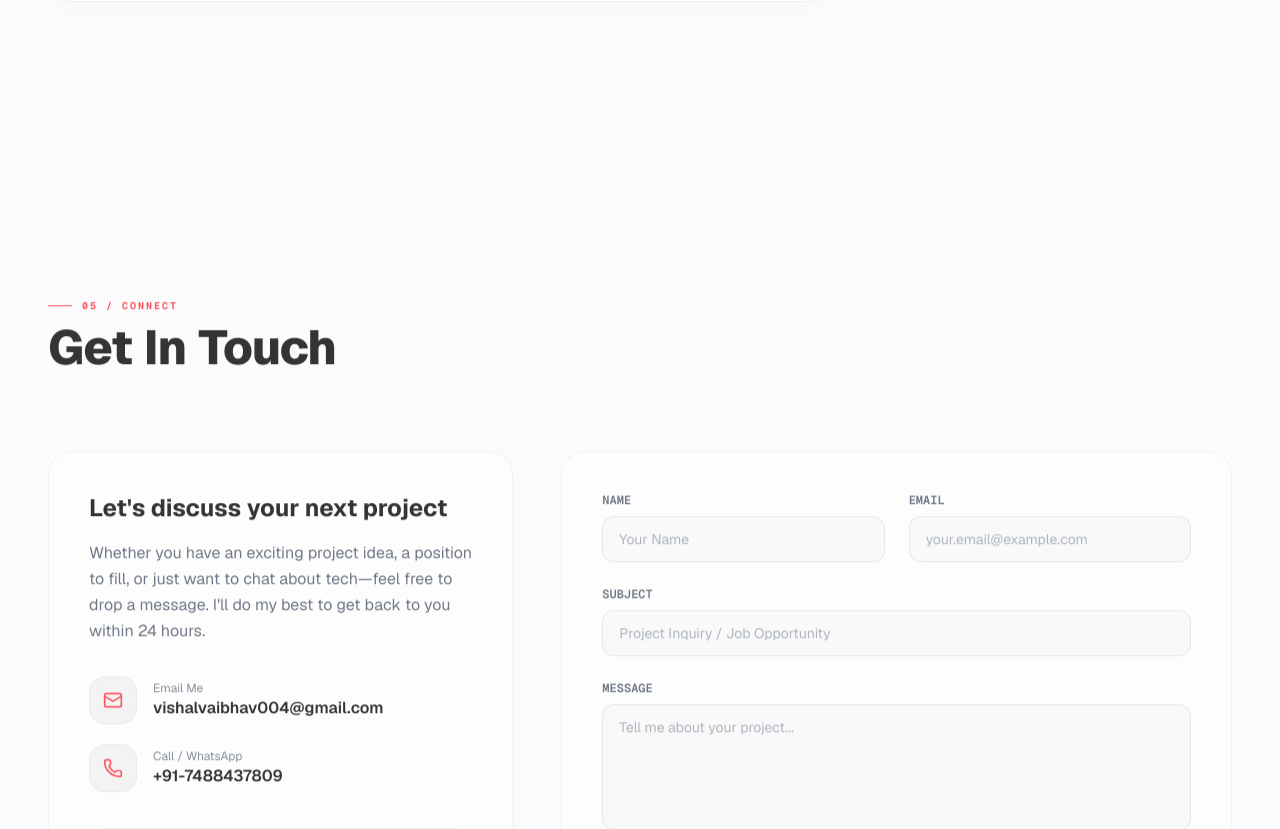
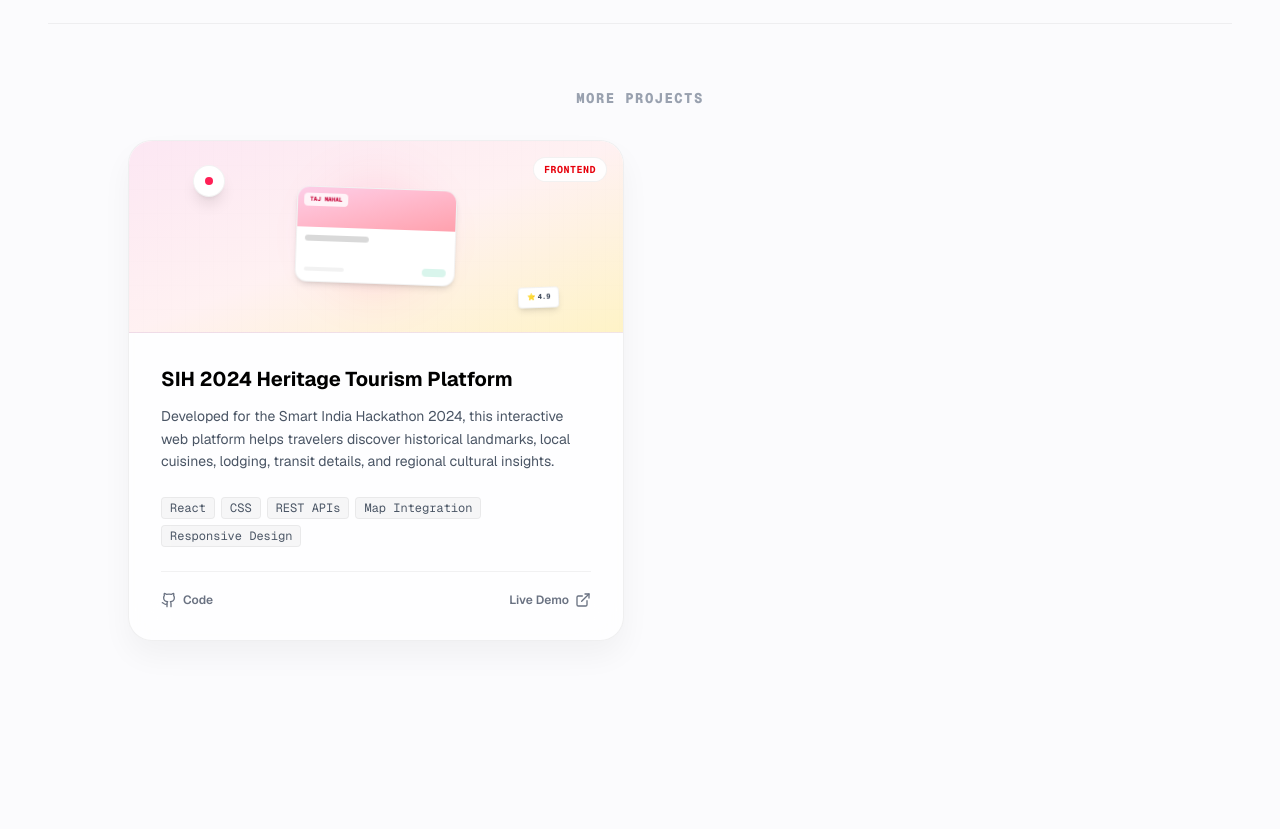
Before and after one commit to 113vab/vaibhav-portfolio, a Next.js app: page / in a window 1280 px wide. Shown: the part 5613-6442 px from the top of the page. Built offline with nearby package versions, Linux system fonts and the light colour scheme.

Commit message:
debug: enable Projects section to isolate mobile crash

```diff
--- a/src/app/page.tsx
+++ b/src/app/page.tsx
@@ -5,7 +5,7 @@ import Hero from "../components/Hero";
 import About from "../components/About";
 import TimelineSection from "../components/Timeline";
 import Skills from "../components/Skills";
-// import Projects from "../components/Projects";
+import Projects from "../components/Projects";
 // import GithubSection from "../components/Github";
 import Certifications from "../components/Certifications";
 import Contact from "../components/Contact";
@@ -59,7 +59,7 @@ export default function Home() {
         <Skills />
 
         {/* Projects Section */}
-        {/* <Projects /> */}
+        <Projects />
 
         {/* GitHub Repositories Showcase */}
         {/* <GithubSection /> */}
```
